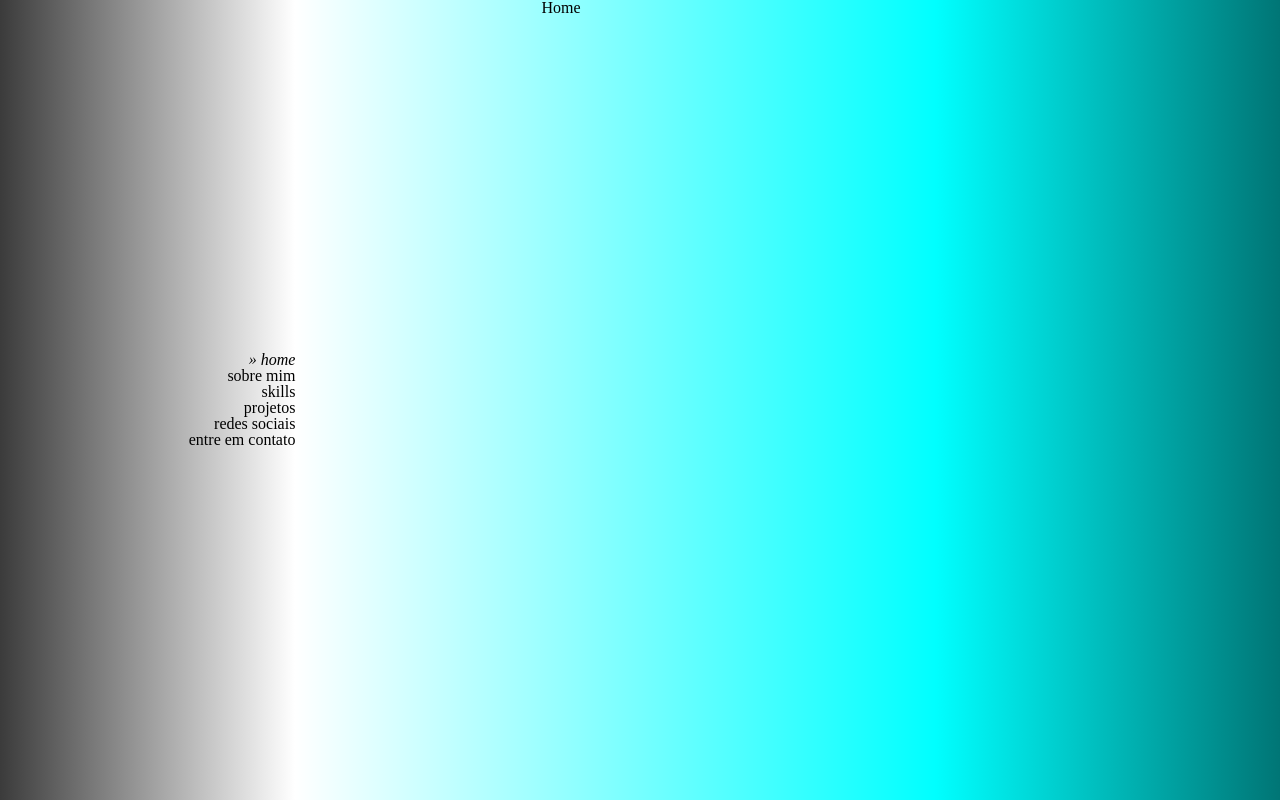
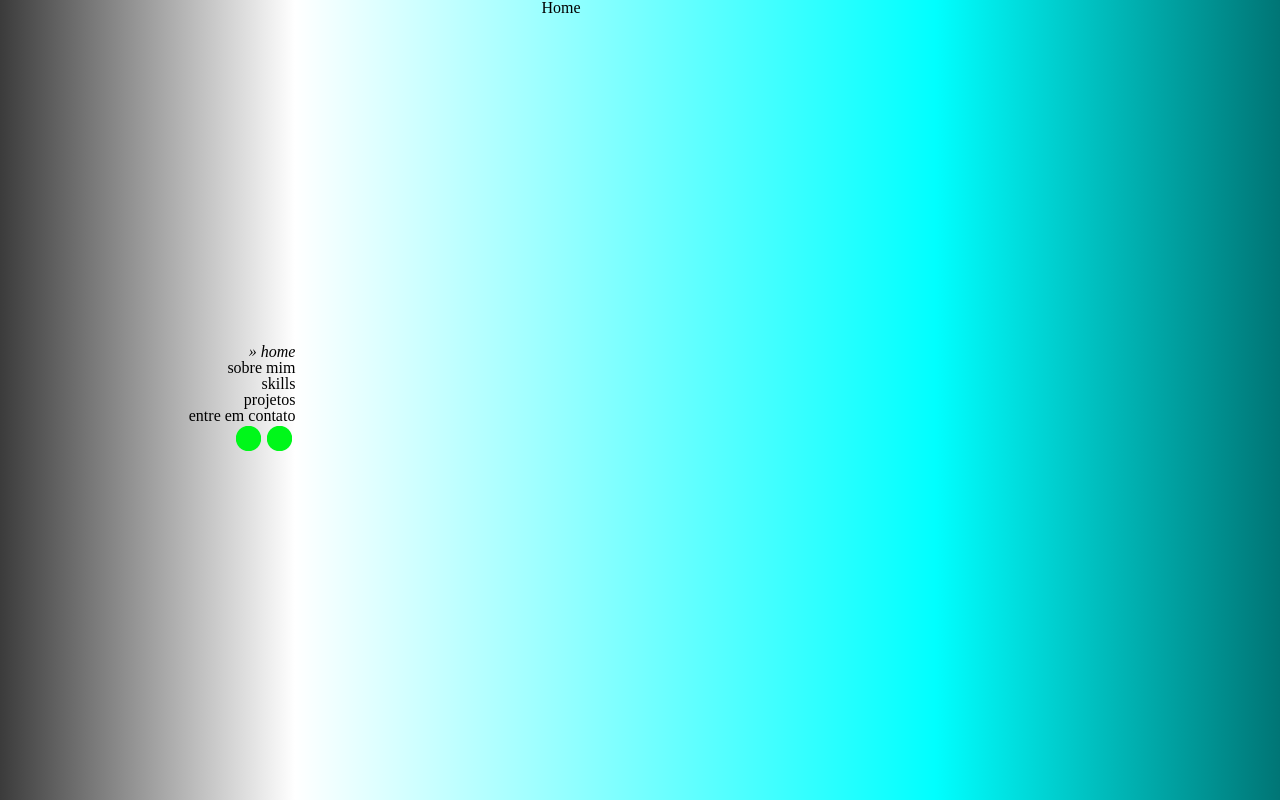
Before and after one commit to GuilhermeSoaresGarcia/portfolio, a Next.js app: page / in a window 1280 px wide. Built offline with nearby package versions, Linux system fonts and the light colour scheme.

Commit message:
feat: removida seção de redes sociais e incluídos ícones para GitHub e Linkedin abaixo das seções do site

```diff
--- a/app/navbar.tsx
+++ b/app/navbar.tsx
@@ -3,21 +3,38 @@
 import Link from "next/link"
 import "../styles/navbar.css"
 import { usePathname } from 'next/navigation'
+import Image from 'next/image'
+import placeholderImg from "../public/placeholder.png"
 
 export default function Navbar() {
 
     const pathname = usePathname()
 
     return (
+        <>
             <nav className="navbar_container">
                 <ul className="navbar">
                     <li><Link href={"/"} className={pathname == "/" ? "active_section" : ""}>home</Link></li>
                     <li><Link href={"about"} className={pathname == "/about" ? "active_section" : ""}>sobre mim</Link></li>
                     <li><Link href={"skills"} className={pathname == "/skills" ? "active_section" : ""}>skills</Link></li>
                     <li><Link href={"projects"} className={pathname == "/projects" ? "active_section" : ""}>projetos</Link></li>
-                <li><Link href={"social_media"} className={pathname == "/social_media" ? "active_section" : ""}>redes sociais</Link></li>
                     <li><Link href={"contact"} className={pathname == "/contact" ? "active_section" : ""}>entre em contato</Link></li>
+                    <div className="social_media">
+                        <Link href={"https://github.com/GuilhermeSoaresGarcia"} target="_blank">
+                            <Image
+                                src={placeholderImg}
+                                alt="GitHub"
+                            />
+                        </Link>
+                        <Link href={"https://www.linkedin.com/in/guilhermesoaresgarcia/"} target="_blank">
+                            <Image
+                                src={placeholderImg}
+                                alt="Linkedin"
+                            />
+                        </Link>
+                    </div>
                 </ul>
             </nav>
+        </>
     )
 }
--- a/app/social_media/page.tsx
+++ /dev/null
@@ -1,5 +0,0 @@
-export default function SocialMedia() {
-  return (
-    <h1>Redes sociais</h1>
-  )
-}
--- a/styles/navbar.css
+++ b/styles/navbar.css
@@ -5,7 +5,6 @@
     overflow: hidden;
     text-align: right;
     width: 30%;
-    flex-shrink: 1;
 }
 
 .navbar_container:before {
@@ -51,3 +50,18 @@ a:hover::before {
     position: relative;
     text-decoration: none;
 }
+
+.social_media img {
+    height: 25px;
+    padding: 2px 3px;
+    width: 25px;
+}
+
+.social_media a:hover {
+    text-decoration: none;
+}
+
+.social_media a:hover::before {
+    content: '';
+    text-decoration: none;
+}
```
Also changed, not shown: public/placeholder.png (added). Lines whose indentation alone changed are shown as unchanged.
